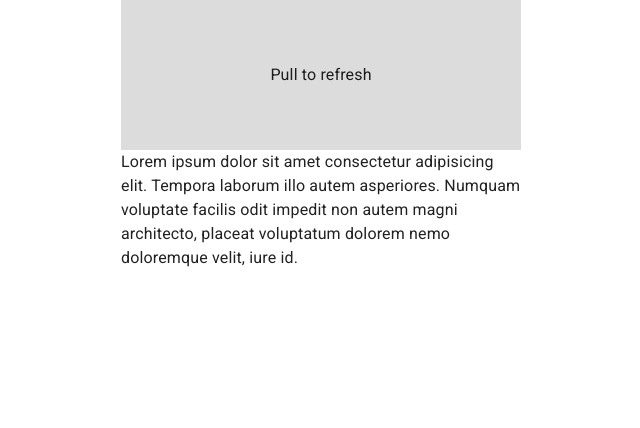
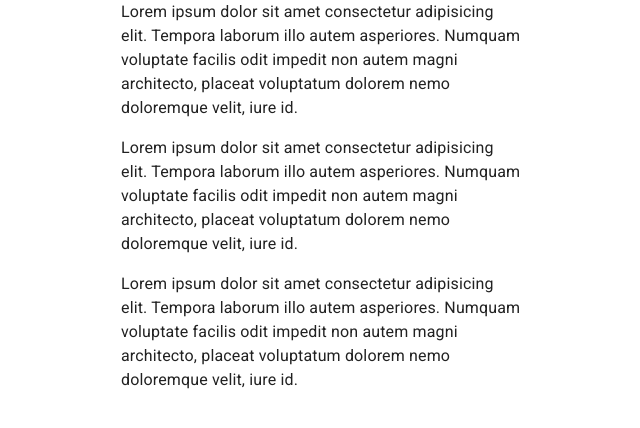
Before and after one commit to anselbrandt/material-pull-to-refresh, a React (Vite) app: page / in a window 1280 px wide. Shown: the top 428 px of the page, without its empty margins (319-959 px from the left). Built offline with nearby package versions, Linux system fonts and the light colour scheme.

Commit message:
Update styles

```diff
--- a/src/App.tsx
+++ b/src/App.tsx
@@ -1,10 +1,12 @@
 import "scrollyfills";
-import { Stack } from "@mui/material";
+import { Box, Stack } from "@mui/material";
 import { Pull } from "./components/Pull";
 export default function App() {
   return (
     <Stack alignItems="center">
-      <Pull />
+      <Box height={400}>
+        <Pull />
+      </Box>
     </Stack>
   );
 }
--- /dev/null
+++ b/src/components/Messages.tsx
@@ -0,0 +1,32 @@
+import { Typography } from "@mui/material";
+
+export const Messages = () => {
+  return (
+    <>
+      <Typography width={400}>
+        Lorem ipsum dolor sit amet consectetur adipisicing elit. Tempora laborum
+        illo autem asperiores. Numquam voluptate facilis odit impedit non autem
+        magni architecto, placeat voluptatum dolorem nemo doloremque velit, iure
+        id.
+      </Typography>
+      <Typography width={400}>
+        Lorem ipsum dolor sit amet consectetur adipisicing elit. Tempora laborum
+        illo autem asperiores. Numquam voluptate facilis odit impedit non autem
+        magni architecto, placeat voluptatum dolorem nemo doloremque velit, iure
+        id.
+      </Typography>
+      <Typography width={400}>
+        Lorem ipsum dolor sit amet consectetur adipisicing elit. Tempora laborum
+        illo autem asperiores. Numquam voluptate facilis odit impedit non autem
+        magni architecto, placeat voluptatum dolorem nemo doloremque velit, iure
+        id.
+      </Typography>
+      <Typography width={400}>
+        Lorem ipsum dolor sit amet consectetur adipisicing elit. Tempora laborum
+        illo autem asperiores. Numquam voluptate facilis odit impedit non autem
+        magni architecto, placeat voluptatum dolorem nemo doloremque velit, iure
+        id.
+      </Typography>
+    </>
+  );
+};
--- a/src/components/Pull.tsx
+++ b/src/components/Pull.tsx
@@ -1,6 +1,7 @@
 import { useEffect, useRef, useState } from "react";
 import "scrollyfills";
 import { Box, Stack, Typography } from "@mui/material";
+import { Messages } from "./Messages";
 
 export const Pull = () => {
   const [message, setMessage] = useState("Pull to refresh");
@@ -40,7 +41,8 @@ export const Pull = () => {
     window.addEventListener("scrollend", handlePullToRefresh);
   });
   return (
-    <Stack alignItems="center" sx={{ overscrollBehavior: "none" }}>
+    <Stack height={1} sx={{ overflowY: "scroll" }}>
+      <Stack sx={{ overscrollBehavior: "none" }}>
         <Box
           className="container"
           ref={pullToRefreshRef}
@@ -54,9 +56,6 @@ export const Pull = () => {
             height={150}
             alignItems="center"
             justifyContent="center"
-          sx={{
-            background: "gainsboro",
-          }}
           >
             <Typography>{message}</Typography>
           </Stack>
@@ -66,14 +65,12 @@ export const Pull = () => {
               minBlockSize: "200vh",
             }}
           >
-          <Typography width={400}>
-            Lorem ipsum dolor sit amet consectetur adipisicing elit. Tempora
-            laborum illo autem asperiores. Numquam voluptate facilis odit
-            impedit non autem magni architecto, placeat voluptatum dolorem nemo
-            doloremque velit, iure id.
-          </Typography>
+            <Stack spacing={2}>
+              <Messages />
+            </Stack>
           </Box>
         </Box>
       </Stack>
+    </Stack>
   );
 };
```
Lines whose indentation alone changed are shown as unchanged.
